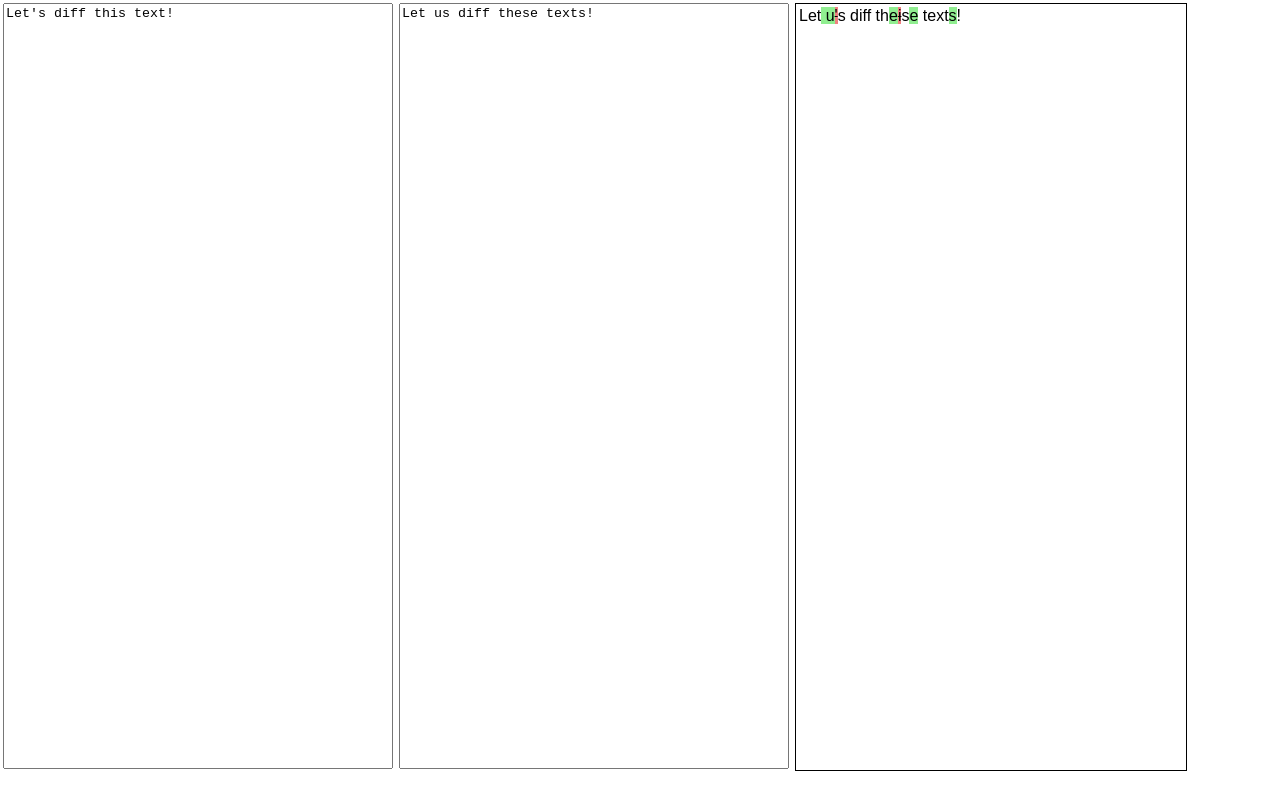
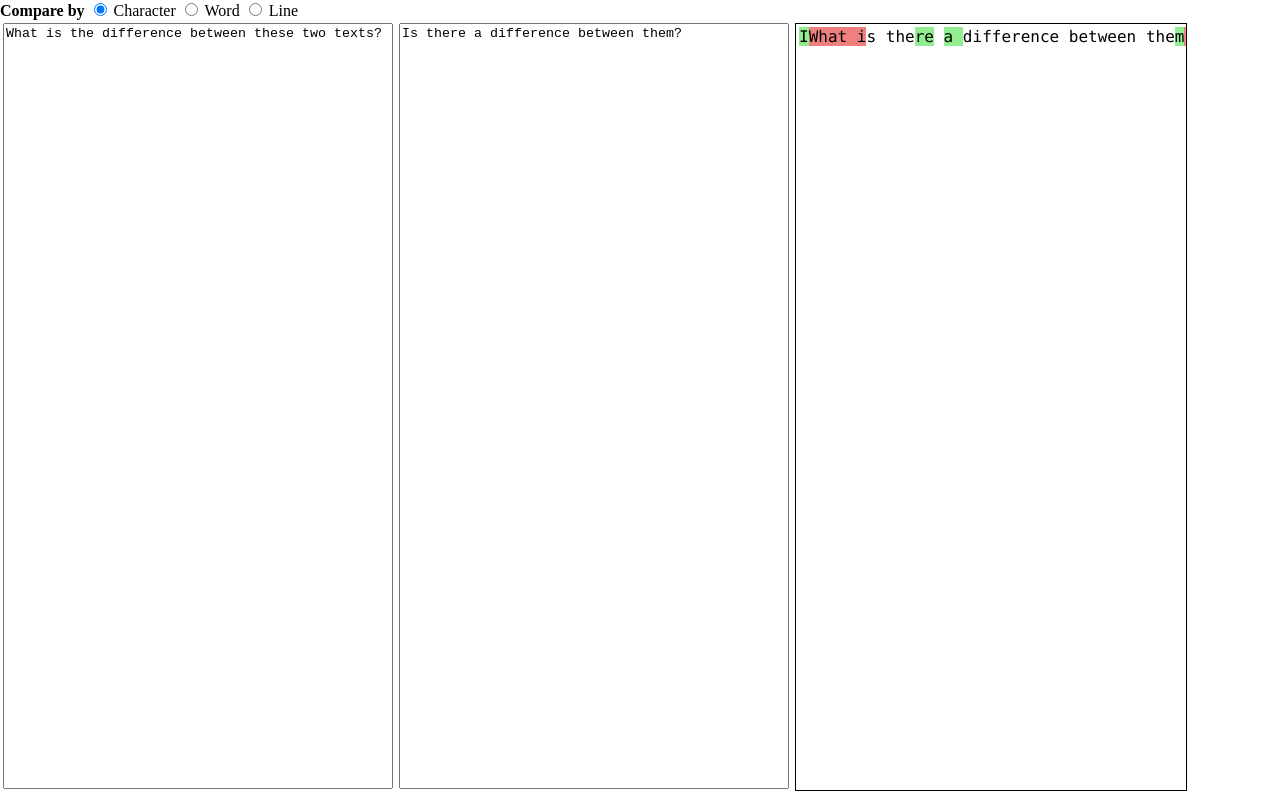
Before and after one commit to DJBorn/diff, a plain HTML site: page index.html in a window 1280 px wide. Drawn offline with Linux system fonts and the light colour scheme.

Commit message:
Added char, word, and line support

```diff
--- a/Diff.js
+++ b/Diff.js
@@ -1,9 +1,4 @@
-class Diff {
-    constructor(){
-
-    }
-
-    static diff(A, B) {
+function diff(A, B) {
     // Create an array of objects, each object at index d represents all the farthest k distances at d. Initialize d = 0 as k = 0
     let V = [{0:0}],
         M = A.length,
@@ -13,11 +8,13 @@ class Diff {
         editScript = [],
         path = [];
 
+    // Check for diagonals that occur at the very beginning
     let i = 0;
     while(A[i] !== undefined && B[i] !== undefined && A[i] == B[i]) i++;
     V[0][0] = i;
     if(i >= M && i >= N) solutionFound = true;
 
+    // Iterate through every possible d contour until a solution is found
     for(let d = 1; d <= M + N && !solutionFound; d++) {
         // Copy over preview k distances from previous d contour
         V[d] = {...V[d-1]};
@@ -81,9 +78,13 @@ class Diff {
             lastX,
             lastY
         });
+
+        // Set new snake endpoint to the start of the current snake
         lastX = startX;
         lastY = startY;
     }
+
+    // Generate edit script based on the generated optimal path
     for(let i = 1; i < path.length; i++) {
         if(path[i].startX < path[i].midX && path[i].startY == path[i].midY)
             editScript.unshift({command: "D", index: path[i].startX});
@@ -92,82 +93,3 @@ class Diff {
     }
     return editScript;
 }
-}
-
-Diff.diff("a", "a");
-/*
-
-A = abcabba (7)
-B = cbabac (6)
-
-var grid = [8][7]
-
-determine Ds
-
-iterate through each D where D < M + N
-
-D = 0
-    k = 0
-        check diagonal of (0, 0)
-        store snake
-        s = m = e = (0, 0)
-        check if (0, 0) >= (8, 7)
-D = 1
-    k = -1
-        check endpoint of D = 0 k = 0 and move down (0, 0) -> (0, 1)
-        check diagonal of (0, 1)
-        store snake
-        s = (0, 0), m = e = (0, 1)
-
-    k = 1
-        check endpoint of D = 0 k = 0 and move right (0, 0) -> (1, 0)
-        check diagonal of (1, 0)
-        store snake
-        s = (0, 0), m = e = (1, 0)
-
-D = 2
-    k = -2
-        check if D == k OR (D != -k AND D = 1 k = -1 endpoint (0,1) > D = 1 k = 1 endpoint (1, 0) )
-
-        if true ... move right
-            ...
-
-        else move down
-            check endpoint of D = 1 k = -1 and move down (0, 1) -> (0, 2)
-            check diagonal of (0, 2)
-            store snake
-            s = (0, 1), m = (0, 2), e = (2, 4)
-
-
-    k = 0
-        check if D == k  OR ( D = 1 k = -1 endpoint (0,1) > D = 1 k = 1 endpoint (1, 0) )
-
-        if true then
-            check endpoint of D = 1 k = -1 and move right (0, 1) -> (1, 1)
-            check diagonal of (1, 1)
-            store snake
-            s = (0, 1), m = (1, 1), e = (2, 2)
-
-        else
-            check endpoint of D = 1 k = 1 and move down (1, 0) -> (1, 1)
-            check diagonal of (1, 1)
-            store snake
-            s = (1, 0), m = (1, 1), e = (2, 2)
-
-    k = 2
-        check if D == k OR (D != -k AND D = 1 k = -1 endpoint (0,1) > D = 1 k = 1 endpoint (1, 0) )
-
-        if true then
-            check endpoint of D = 1, k = 1 and move right (1, 0) -> (2, 0)
-            check diagonal of (2, 0)
-            store snake
-            s = (1, 0), m = (2, 0), e = (3, 1)
-
-        else ... move down
-            ...
-
-determine max length of each K for each D
-
-stop when M + N has been found
-
-*/
--- a/index.css
+++ b/index.css
@@ -19,7 +19,8 @@ body,html {
     height: 95%;
     border-style: solid;
     border-width: 1px;
-    font-family: 'Arial';
+    font-family: Consolas, 'Courier New', monospace;
+    overflow: scroll;
 }
 
 textarea {
--- a/index.html
+++ b/index.html
@@ -6,11 +6,18 @@
     <title>Diff</title>
 </head>
 <body>
-    <textarea id="input1" name="input1">Let's diff this text!</textarea>
-    <textarea id="input2" name="input2">Let us diff these texts!</textarea>
+    <b>Compare by</b>
+    <input type="radio" id="character" name="mode" value="character" checked>
+    <label for="character">Character</label>
+    <input type="radio" id="word" name="mode" value="word">
+    <label for="word">Word</label>
+    <input type="radio" id="line" name="mode" value="line">
+    <label for="line">Line</label><br>
+    <textarea id="input1" name="input1">What is the difference between these two texts?</textarea>
+    <textarea id="input2" name="input2">Is there a difference between them?</textarea>
     <div id="output"></div>
 </body>
 <link rel="stylesheet" href="index.css">
-<script src="Diff.js"></script>
+<script src="diff.js"></script>
 <script src="index.js"></script>
 </html>
--- a/index.js
+++ b/index.js
@@ -1,29 +1,99 @@
+var mode = "character";
 
+String.prototype.splice = function(idx, rem, str) {
+    return this.slice(0, idx) + str + this.slice(idx + Math.abs(rem));
+};
 
-function diff() {
+function compare() {
+
     let input1 = document.getElementById("input1").value;
     let input2 = document.getElementById("input2").value;
+    let input1Arr, input2Arr;
 
-    let input1Arr = input1.split("");
+    if(mode === "character") {
+        input1Arr = input1.split("");
+        input2Arr = input2.split("");
+    }
+    else if(mode === "word") {
+        input1Arr = input1.split(" ");
+        input2Arr = input2.split(" ");
+        // input1Arr = [];
+        // input2Arr = [];
+        // let curWord = "";
+        // let endWord = false;
+        // for(let i = 0; i < input1.length; i++) {
+        //     while(!(endWord && input1[i] == " ") && i < input1.length) {
+        //         curWord += input1[i];
+        //         if(input1[i] != " ")
+        //             endWord = true;
+        //         i++;
+        //     }
+        //     i--;
+        //     input1Arr.push(curWord);
+        //     curWord = "";
+        //     endWord = false;
+        // }
+        // console.log(input1Arr);
+        // for(let i = 0; i < input2.length; i++) {
+        //     while(!(endWord && input2[i] == " ") && i < input2.length) {
+        //         curWord += input2[i];
+        //         if(input2[i] != " ")
+        //             endWord = true;
+        //         i++;
+        //     }
+        //     i--;
+        //     input2Arr.push(curWord);
+        //     curWord = "";
+        //     endWord = false;
+        // }
+    }
+    else if(mode === "line") {
+        input1Arr = input1.split("\n");
+        input2Arr = input2.split("\n");
+    }
 
-    let changes = Diff.diff(input1, input2);
+    for(let i = 0; i < input1Arr.length; i++) {
+        input1Arr[i] = input1Arr[i].replace(/&/g, "&amp;").replace(/</g, "&lt;").replace(/>/g, "&gt;").replace(/"/g, "&quot;").replace(/'/g, "&#039;").replace(/ /g, "&nbsp;");
+    }
+
+    for(let i = 0; i < input2Arr.length; i++) {
+        input2Arr[i] = input2Arr[i].replace(/&/g, "&amp;").replace(/</g, "&lt;").replace(/>/g, "&gt;").replace(/"/g, "&quot;").replace(/'/g, "&#039;").replace(/ /g, "&nbsp;");
+    }
+    let changes = diff(input1Arr, input2Arr);
+
     console.log(changes);
-
     for(let i = 0; i < changes.length; i++) {
         if(changes[i].command === "I") {
-            input1Arr.splice(changes[i].insertIndex, 0, "<mark class=\"green\">" + input2[changes[i].sourceIndex] + "</mark>");
+            let replacementChar = input2Arr[changes[i].sourceIndex]; // input2Arr[changes[i].sourceIndex] == "" ? "&nbsp;" : input2Arr[changes[i].sourceIndex];
+            input1Arr.splice(changes[i].insertIndex, 0, "<mark class=\"green\">" + replacementChar + "</mark>");
         }
         if(changes[i].command === "D") {
-            input1Arr[changes[i].index] = "<mark class=\"red\"><s>" + input1Arr[changes[i].index] + "</s></mark>";
+            let replacementChar = input1Arr[changes[i].index]; //input1Arr[changes[i].index] == "" ? "&nbsp;" : input1Arr[changes[i].index];
+            input1Arr[changes[i].index] = "<mark class=\"red\">" + replacementChar + "</mark>";
         }
     }
 
+    if(mode === "character")
+        input1Arr = input1Arr.join("");
+    else if(mode === "word") {
+        input1Arr = input1Arr.join(" ");
+    }
+    else if(mode === "line")
+        input1Arr = input1Arr.join("\n");
+
+    input1Arr = input1Arr.split("\n");
+
     console.log(input1Arr);
-    document.getElementById("output").innerHTML = input1Arr.join('');
+
+    document.getElementById("output").innerHTML = input1Arr.join('<br>');
 
 }
 
-document.getElementById("input1").addEventListener("change", diff);
-document.getElementById("input2").addEventListener("change", diff);
+document.getElementById("input1").addEventListener("change", compare);
+document.getElementById("input2").addEventListener("change", compare);
 
-diff();
+document.getElementById("character").addEventListener("change", ()=>{ if(document.getElementById("character").checked) mode = "character"; compare();});
+document.getElementById("word").addEventListener("change", ()=>{ if(document.getElementById("word").checked) mode = "word"; compare();});
+document.getElementById("line").addEventListener("change", ()=>{ if(document.getElementById("line").checked) mode = "line"; compare();});
+
+compare();
```
Lines whose indentation alone changed are shown as unchanged.
